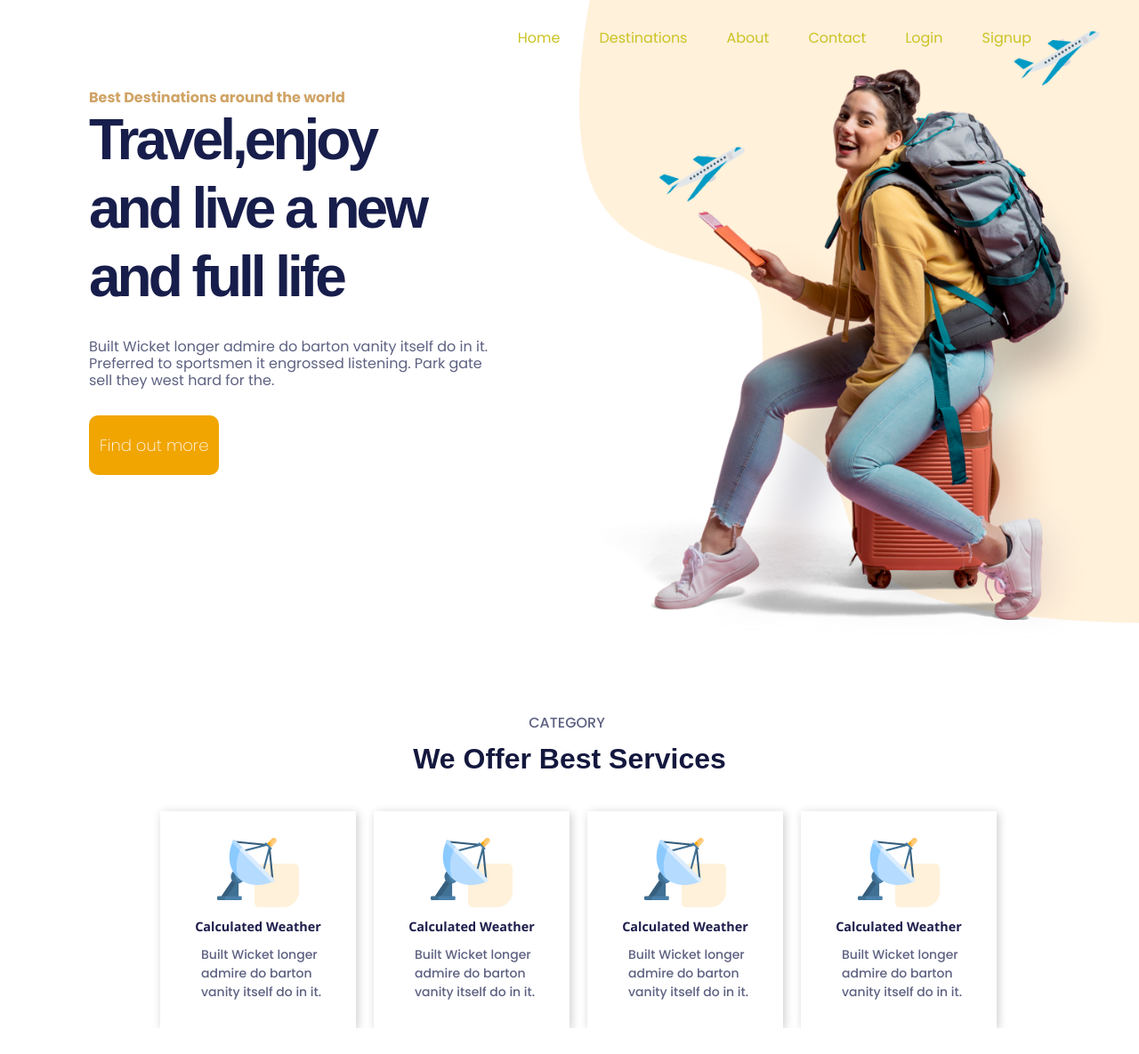
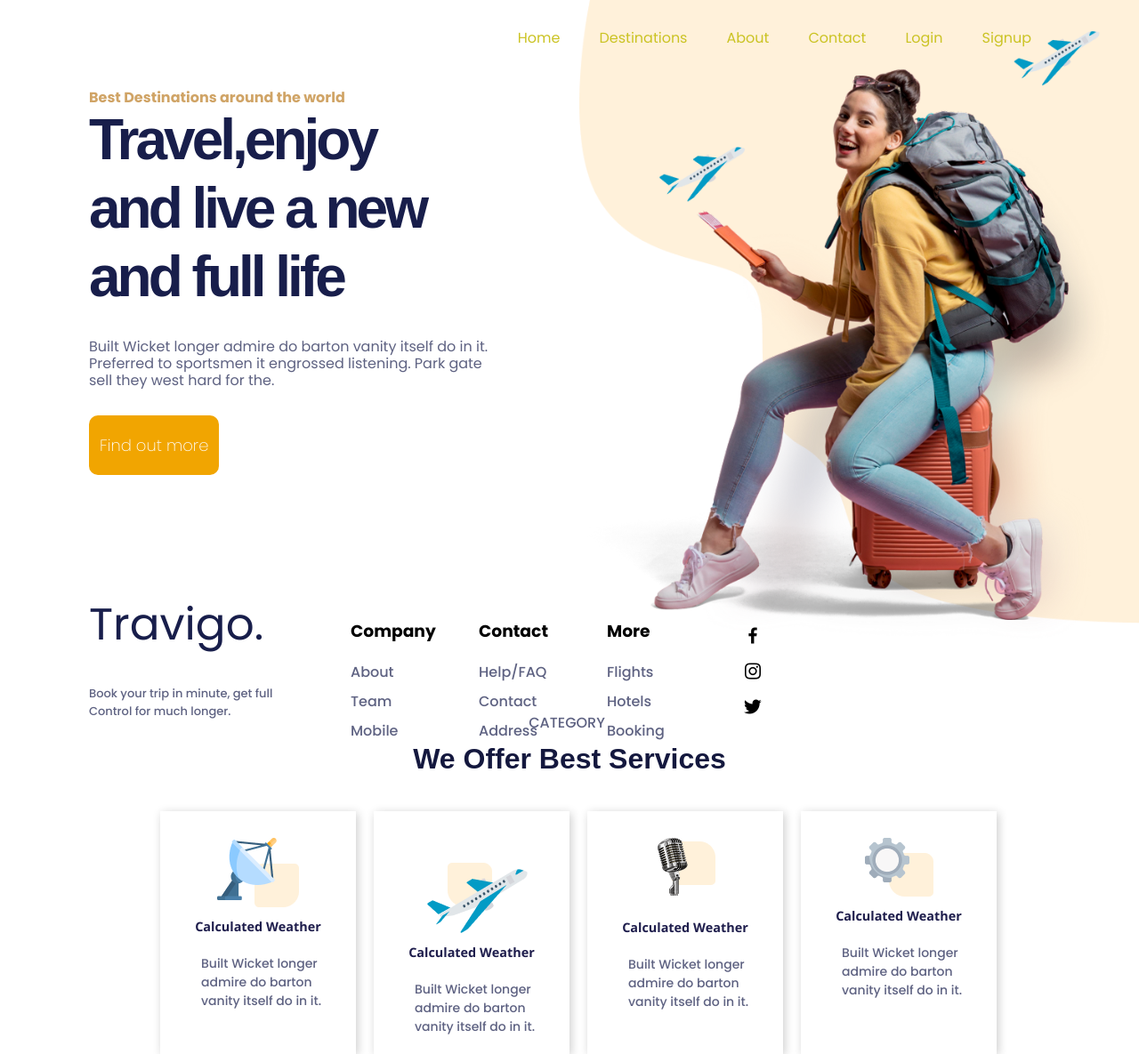
Before and after one commit to abdoelkabli12-lang/Brief-2, a plain HTML site: page index.html in a window 1280 px wide. Shown: the whole page at 89% size. Before the commit the page ends 1156 px from the top, so only its background shows below. Drawn offline with nearby package versions, Linux system fonts and the light colour scheme; a web font is replaced by a local one.

Commit message:
$git commit -m 'Thrid Update home'

```diff
--- a/Css/style.css
+++ b/Css/style.css
@@ -201,7 +201,7 @@ header ul {
   grid-gap: 20px;
 }
 
-.cont-img {
+.cont-img{
   display: flex;
   align-items: center;
   justify-content: center;
@@ -232,5 +232,75 @@ header ul {
   font-size: 14px;
   width: 160px;
   left: 16px;
+  top: 10px;
   color: rgba(94, 98, 130, 1);
 }
+
+#Contact {
+  position: absolute;
+  left: 100px;
+  width: 75%;
+}
+
+.main {
+  display: flex;
+  flex-wrap: wrap;
+}
+
+.list {
+  width: 15%;
+}
+
+.list h1 {
+  font-weight: var(--p-font);
+  font-size: 50px;
+  font-family: 'Poppins', sans-serif;
+  color: rgba(24, 30, 75, 1);
+  position: relative;
+}
+
+.list h3 {
+  font-family: 'Poppins', sans-serif;
+  color: rgb(0, 0, 0);
+  margin-bottom: 14pt;
+  position: relative;
+  margin-left: 150px;
+}
+
+.list ul li:not(last-child) {
+  margin-bottom: 8px;
+}
+
+.list ul li a {
+  font-family: 'Poppins', sans-serif;
+  font-weight : 410;
+  color: rgba(94, 98, 130, 1);
+}
+.list ul:first-of-type {
+  margin-left: 150px;
+}
+
+.list p {
+    font-family: 'Poppins', sans-serif;
+    color: rgba(94, 98, 130, 1);
+    font-size: 13px;
+    width: 220px;
+    font-weight : 410
+}
+
+.list h1,p {
+  bottom: 30px;
+}
+
+.list .socials a {
+  width: 40px;
+  height: 40px;
+  background: var(--bg-color);
+  display: inline-flex;
+  background: var(--bg-color);
+  color: var(--main-color);
+  align-items: center;
+  justify-content: center;
+  border-radius: 100%;
+  font-size: 24px;
+}
--- a/index.html
+++ b/index.html
@@ -78,7 +78,7 @@
 
       <div class="cont-box">
         <div class="cont-img">
-          <img src="imgs/Group 615.png">
+          <img src="imgs/Group 55.png">
         </div>
         <div>
           <h3>
@@ -92,7 +92,7 @@
 
       <div class="cont-box">
         <div class="cont-img">
-          <img src="imgs/Group 615.png">
+          <img src="imgs/Group 616.png">
         </div>
         <div>
           <h3>
@@ -106,7 +106,7 @@
 
       <div class="cont-box">
         <div class="cont-img">
-          <img src="imgs/Group 615.png">
+          <img src="imgs/Group 49.png">
         </div>
         <div>
           <h3>
@@ -117,8 +117,66 @@
           </p>
         </div>
       </div>
+  </section>
 
+  <section id="Contact">
+    <div class="footer">
+      <div class="main">
+        <div class="list">
+          <h1>Travigo.</h1>
+          <p>
+            Book your trip in minute, get full Control for much longer.
+          </p>
 
+        </div>
+
+        <div class="list">
+          <h3>
+            Company
+          </h3>
+
+          <ul>
+            <li><a href="#">About</a></li>
+            <li><a href="#">Team</a></li>
+            <li><a href="#">Mobile</a></li>
+          </ul>
+
+        </div>
+
+        <div class="list">
+          <h3>
+            Contact
+          </h3>
+          <ul>
+            <li><a href="#">Help/FAQ</a></li>
+            <li><a href="#">Contact</a></li>
+            <li><a href="#">Address</a></li>
+          </ul>
+
+        </div>
+
+        <div class="list">
+          <h3>
+            More
+          </h3>
+          <ul>
+            <li><a href="#">Flights</a></li>
+            <li><a href="#">Hotels</a></li>
+            <li><a href="#">Booking</a></li>
+          </ul>
+        </div>
+
+        <div class = "list">
+          <div class = "socials">
+            <ul>
+              <a href="#"><i class = 'bx bxl-facebook'></i></a>
+              <a href="#"><i class = 'bx bxl-instagram '></i></a>
+                <a href="#"><i class = 'bx bxl-twitter'></i></a>
+              </ul>
+          </div>
+        </div>
+      </div>
+    </div>
   </section>
 
   <script type="text/javascript" src="js/script.js"></script>
```
Also changed, not shown: imgs/Group 49.png (added), imgs/Group 50.png (added), imgs/Group 51.png (added), imgs/Group 55.png (added), imgs/Group 616.png (added), imgs/Group 617.png (added), imgs/Rectangle 158.png (added), imgs/image 25.png (added), imgs/plane.png (added).
